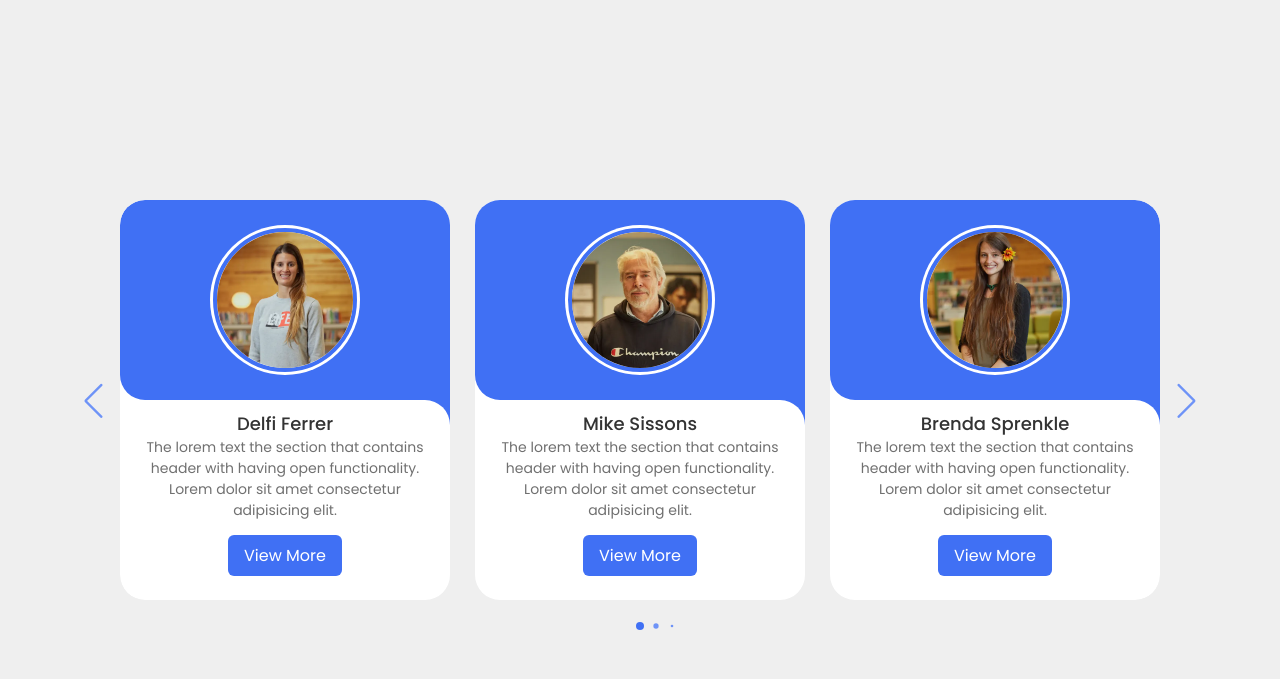
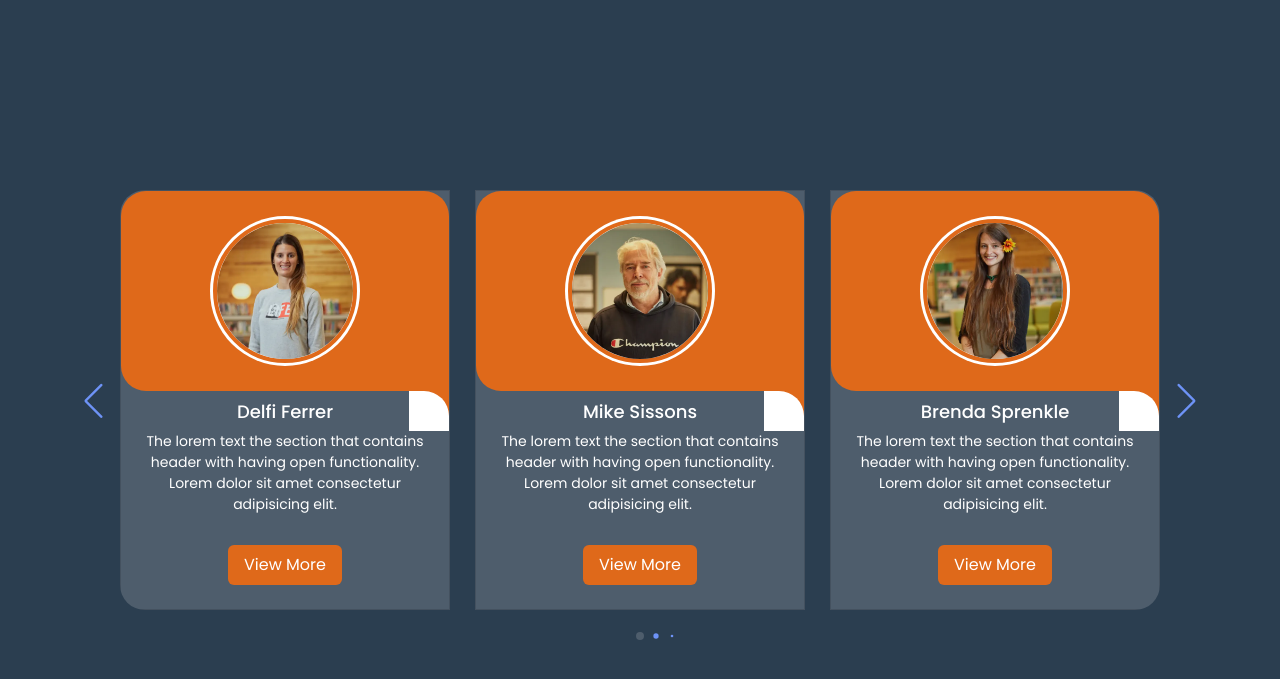
Before and after one commit to pablofontanessi/IngWeb2022_Majluf_Carignano_Fontanessi, a Django app: page /professors/ in a window 1280 px wide. Shown: the top 679 px of the page. Run offline with Django 4.2, Linux system fonts and the light colour scheme; some libraries are stand-ins or nearby versions.

Commit message:
Home and Professors

```diff
--- a/englishwebsite/englishwebsite_app/static/css/professors.css
+++ b/englishwebsite/englishwebsite_app/static/css/professors.css
@@ -46,7 +46,7 @@
   top: 0;
   height: 100%;
   width: 100%;
-  background-color: #4070F4;
+  background-color:#df691a;
   border-radius: 25px 25px 0 25px;
 }
 .overlay::before,
@@ -57,7 +57,7 @@
   bottom: -40px;
   height: 40px;
   width: 40px;
-  background-color: #4070F4;
+  background-color: #df691a;
 }
 .overlay::after{
   border-radius: 0 25px 0 0;
@@ -76,16 +76,16 @@
   width: 100%;
   object-fit: cover;
   border-radius: 50%;
-  border: 4px solid #4070F4;
+  border: 4px solid #df691a;;
 }
 .name{
   font-size: 18px;
   font-weight: 500;
-  color: #333;
+  color: #FFF;
 }
 .description{
   font-size: 14px;
-  color: #707070;
+  color: #FFF;
   text-align: center;
 }
 .button{
@@ -93,14 +93,14 @@
   font-size: 16px;
   color: #FFF;
   padding: 8px 16px;
-  background-color: #4070F4;
+  background-color: #df691a;;
   border-radius: 6px;
   margin: 14px;
   cursor: pointer;
   transition: all 0.3s ease;
 }
 .button:hover{
-  background: #265DF2;
+  background: #5bc0de;
 }
 
 .swiper-navBtn{
@@ -108,7 +108,7 @@
   transition: color 0.3s ease;
 }
 .swiper-navBtn:hover{
-  color: #4070F4;
+  color: #4e5d6c;
 }
 .swiper-navBtn::before,
 .swiper-navBtn::after{
@@ -125,7 +125,7 @@
   opacity: 1;
 }
 .swiper-pagination-bullet-active{
-  background-color: #4070F4;
+  background-color: #4e5d6c;
 }
 
 @media screen and (max-width: 768px) {
--- a/englishwebsite/englishwebsite_app/templates/professors.html
+++ b/englishwebsite/englishwebsite_app/templates/professors.html
@@ -14,8 +14,12 @@
 
         <!-- CSS -->
         <link rel="stylesheet" type="text/css" href="{% static '/css/professors.css' %}"/>
+        <!-- Bootstrap CSS -->
+		<link rel="stylesheet" href="https://cdn.jsdelivr.net/npm/bootstrap@4.6.2/dist/css/bootstrap.min.css"
+		integrity="sha384-xOolHFLEh07PJGoPkLv1IbcEPTNtaed2xpHsD9ESMhqIYd0nLMwNLD69Npy4HI+N" crossorigin="anonymous">
+		<!-- Bootswatch-->
+		<link rel="stylesheet" type="text/css" href="{% static '/css/bootstrap.min.css' %}"/>
     </head>
-
     <body>
         <div class="slide-container swiper">
             <div class="slide-content">
```
Also changed, not shown: englishwebsite/englishwebsite_app/templates/barra.html (+21 -9 lines).
